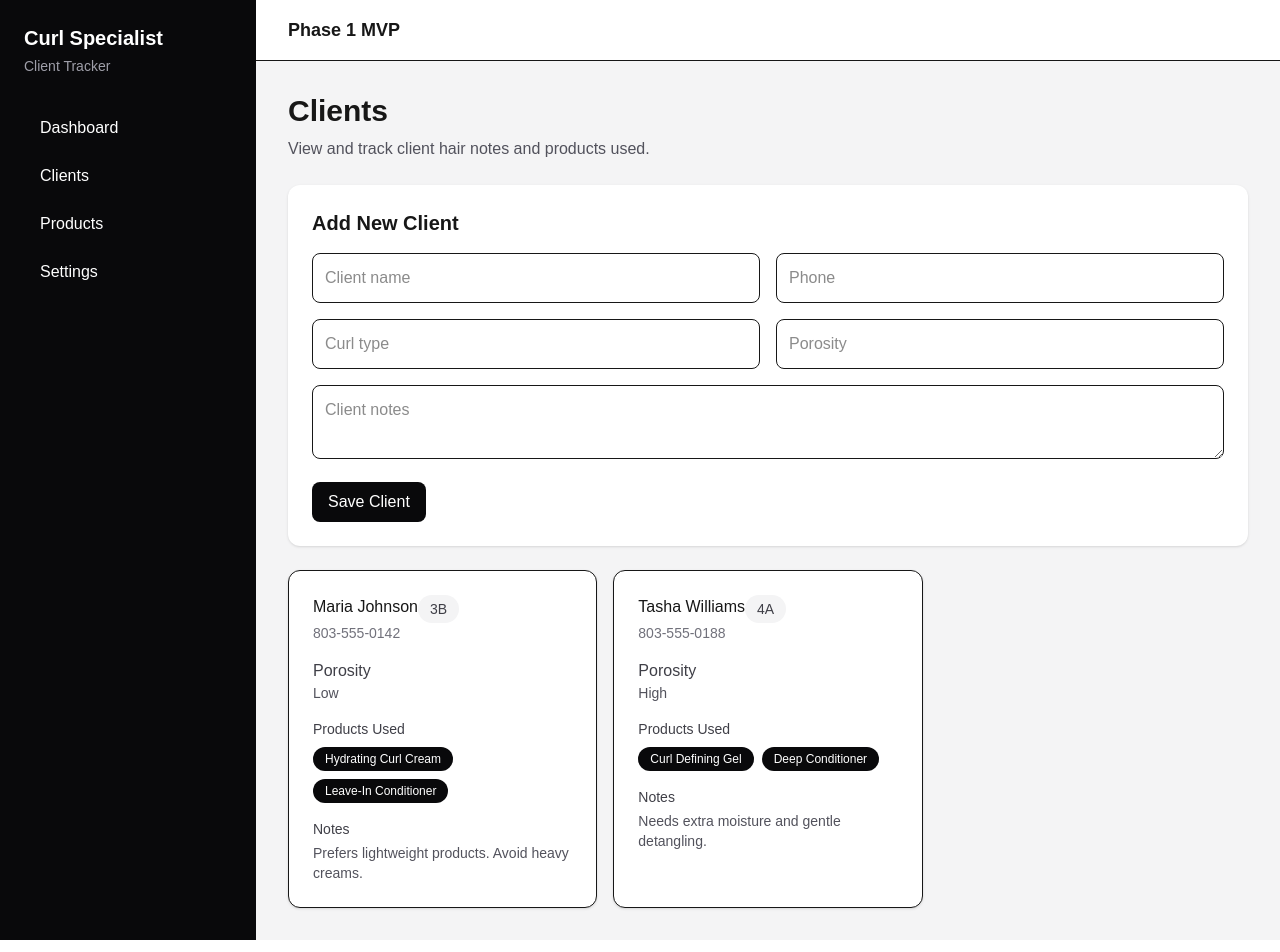
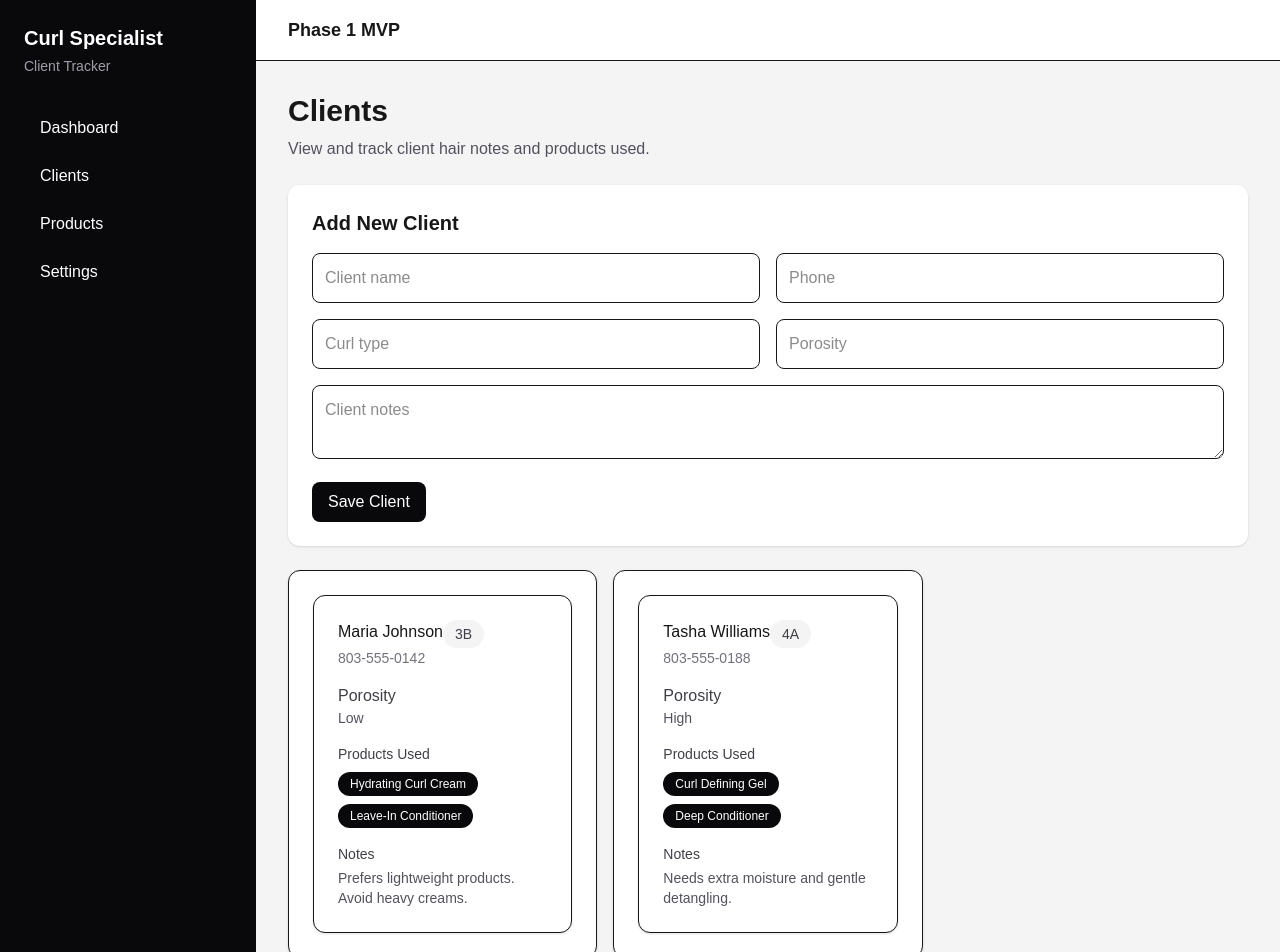
Before and after one commit to samirhilario/curl-specialist-platform, a Next.js app: page /dashboard/clients in a window 1280 px wide. Shown: the top 952 px of the page. Built offline with nearby package versions, Linux system fonts and the light colour scheme.

Commit message:
Make client cards link to detail pages

```diff
--- a/src/components/clients/ClientCard.tsx
+++ b/src/components/clients/ClientCard.tsx
@@ -1,3 +1,4 @@
+import Link from "next/link"
 import type { Client } from "@/types/client"
 
 type ClientCardProps = {
@@ -6,6 +7,10 @@ type ClientCardProps = {
 
 export default function ClientCard({ client }: ClientCardProps) {
     return (
+        <Link
+            href={`/dashboard/clients/${client.id}`}
+            className="block rounded-xl border bg-white p-6 shadow-sm transition hover:-translate-y-1 hover:shadow-md"
+        >
             <div className="rounded-xl border bg-white p-6 shadow-sm">
                 <div className="flex items-start justify=between">
                     <div>
@@ -40,5 +45,7 @@ export default function ClientCard({ client }: ClientCardProps) {
                     <p className="mt-1 text-sm text-zinc-600">{client.notes}</p>
                 </div>
             </div>
+        </Link>
+
     )
 }
```
Lines whose indentation alone changed are shown as unchanged.
